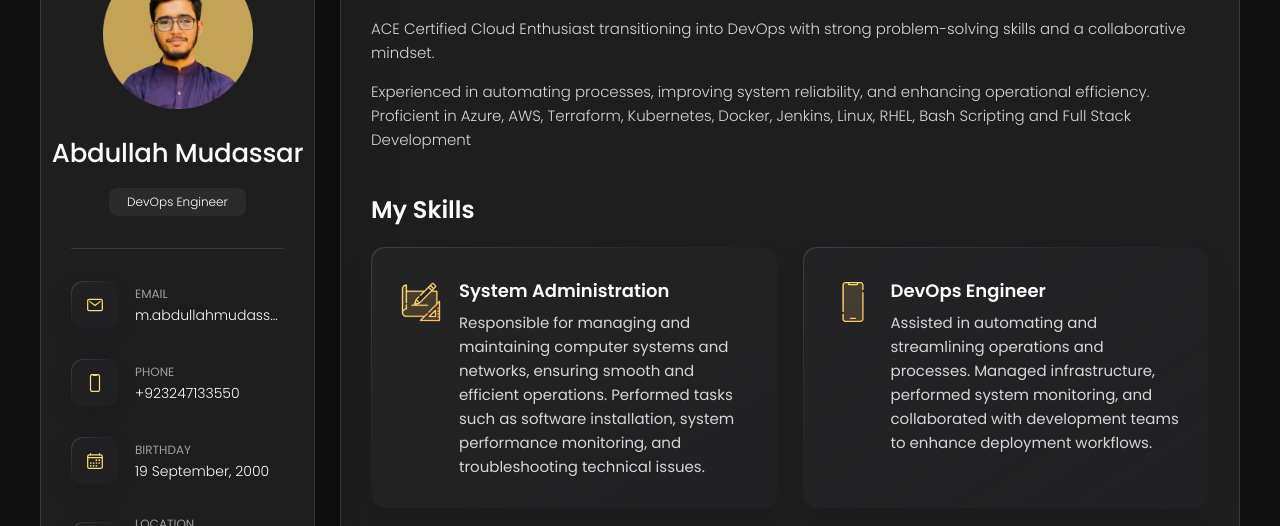
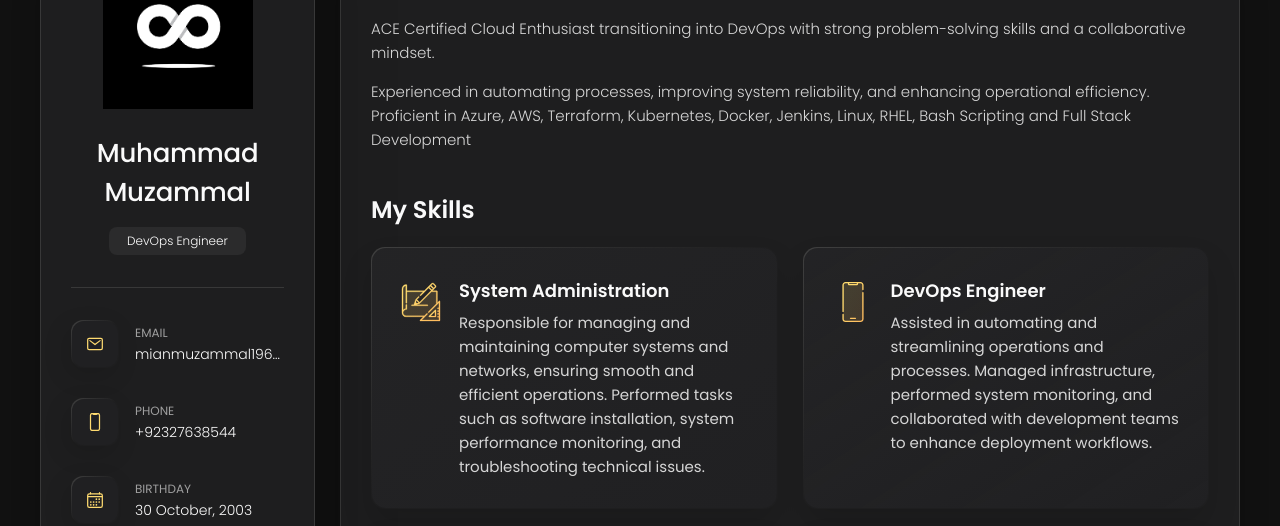
Before and after one commit to mian196/DevOps-Portfolio, a plain HTML site: page index.html in a window 1280 px wide. Shown: the part 162-688 px from the top of the page. Drawn offline with nearby package versions, Linux system fonts and the light colour scheme.

Commit message:
added details

```diff
--- a/assets/css/style.css
+++ b/assets/css/style.css
@@ -1,15 +1,3 @@
-/*-----------------------------------*\
-  #style.css
-\*-----------------------------------*/
-
-/**
- * copyright 2022 @codewithsadee
- */
-
-/*-----------------------------------*\
-  #CUSTOM PROPERTY
-\*-----------------------------------*/
-
 :root {
   /**
    * colors
@@ -1977,7 +1965,7 @@ textarea.form-input::-webkit-resizer {
   }
 
   .info-content .name {
-    white-space: nowrap;
+    white-space: normal;
     text-align: center;
   }
 
--- a/index.html
+++ b/index.html
@@ -4,7 +4,7 @@
     <meta charset="UTF-8" />
     <meta http-equiv="X-UA-Compatible" content="IE=edge" />
     <meta name="viewport" content="width=device-width, initial-scale=1.0" />
-    <title>Abdullah -DevOps Engineer</title>
+    <title>Muzammal -DevOps Engineer</title>
 
     <!--
     - favicon
@@ -45,14 +45,14 @@
         <div class="sidebar-info">
           <figure class="avatar-box">
             <img
-              src="./assets/images/Crop image project-modified.png"
-              alt="Abdullah Mudassar"
-              width="80"
+              src="./assets/images/Crop image project-modified-modified.png"
+              alt="Muhammad Muzammal"
+
             />
           </figure>
 
           <div class="info-content">
-            <h1 class="name" title="Om Kharche">Abdullah Mudassar</h1>
+            <h1 class="name" title="Om Kharche">Muhammad Muzammal</h1>
 
             <p class="title">DevOps Engineer</p>
           </div>
@@ -77,9 +77,9 @@
                 <p class="contact-title">Email</p>
 
                 <a
-                  href="mailto:m.abdullahmudassar@outlook.com"
+                  href="mailto:mianmuzammal196@gmai.com"
                   class="contact-link"
-                  >m.abdullahmudassar@outlook.com</a
+                  >mianmuzammal196@gmai.com</a
                 >
               </div>
             </li>
@@ -92,8 +92,8 @@
               <div class="contact-info">
                 <p class="contact-title">Phone</p>
 
-                <a href="tel:++923247133550" class="contact-link"
-                  >+923247133550</a
+                <a href="tel:++923237638544" class="contact-link"
+                  >+92327638544</a
                 >
               </div>
             </li>
@@ -106,7 +106,7 @@
               <div class="contact-info">
                 <p class="contact-title">Birthday</p>
 
-                <time datetime="1982-06-23">19 September, 2000</time>
+                <time datetime="2003-10-30">30 October, 2003</time>
               </div>
             </li>
 
```
Also changed, not shown: assets/images/1Crop image project-modified.png (added), assets/images/Crop image project-modified-modified.png (added), assets/images/Crop image project-modified.png (deleted).
